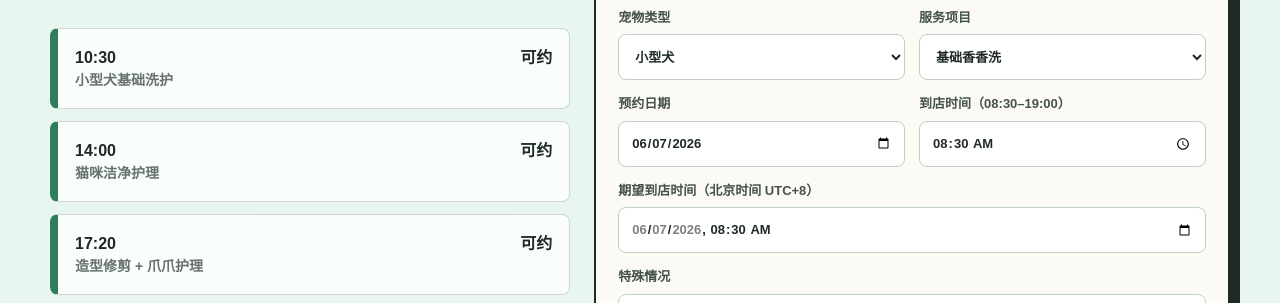
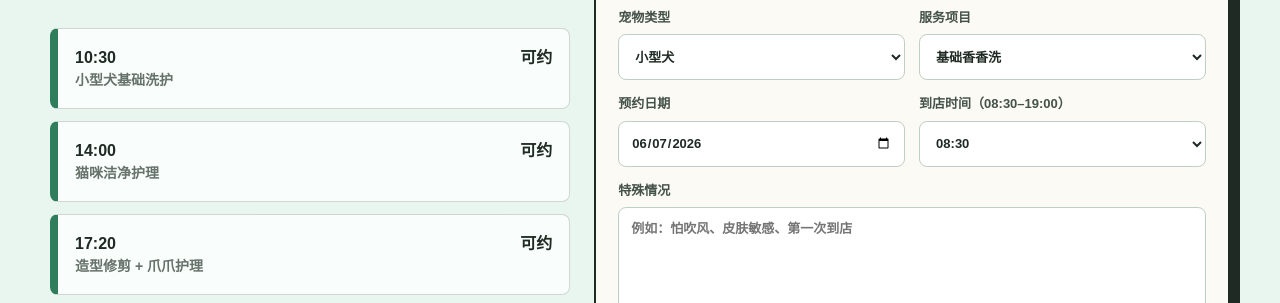
Before and after one commit to Albor1314/pet-care, a Next.js app: page / in a window 1280 px wide. Shown: the part 1503-1806 px from the top of the page. Built offline with nearby package versions, Linux system fonts and the light colour scheme.

Commit message:
到店时间修改

```diff
--- a/components/BookingForm.tsx
+++ b/components/BookingForm.tsx
@@ -6,6 +6,26 @@ const BEIJING_UTC_OFFSET_MS = 8 * 60 * 60 * 1000;
 const MIN_ARRIVAL_TIME = "08:30";
 const MAX_ARRIVAL_TIME = "19:00";
 const DEFAULT_ARRIVAL_TIME = MIN_ARRIVAL_TIME;
+const ARRIVAL_TIME_STEP_MINUTES = 30;
+
+function timeToMinutes(time: string) {
+  const [hours, minutes] = time.split(":").map(Number);
+  return hours * 60 + minutes;
+}
+
+function minutesToTime(totalMinutes: number) {
+  const hours = Math.floor(totalMinutes / 60);
+  const minutes = totalMinutes % 60;
+  return `${String(hours).padStart(2, "0")}:${String(minutes).padStart(2, "0")}`;
+}
+
+const arrivalTimeOptions = Array.from(
+  {
+    length:
+      Math.floor((timeToMinutes(MAX_ARRIVAL_TIME) - timeToMinutes(MIN_ARRIVAL_TIME)) / ARRIVAL_TIME_STEP_MINUTES) + 1,
+  },
+  (_, index) => minutesToTime(timeToMinutes(MIN_ARRIVAL_TIME) + index * ARRIVAL_TIME_STEP_MINUTES),
+);
 
 function formatDateFromUTC(date: Date) {
   const yyyy = date.getUTCFullYear();
@@ -18,16 +38,6 @@ function getTomorrowInBeijing() {
   const beijingDate = new Date(Date.now() + BEIJING_UTC_OFFSET_MS);
   beijingDate.setUTCDate(beijingDate.getUTCDate() + 1);
   return formatDateFromUTC(beijingDate);
-}
-
-function formatBeijingDateTime(date: Date) {
-  const beijingDate = new Date(date.getTime() + BEIJING_UTC_OFFSET_MS);
-  const yyyy = beijingDate.getUTCFullYear();
-  const mm = String(beijingDate.getUTCMonth() + 1).padStart(2, "0");
-  const dd = String(beijingDate.getUTCDate()).padStart(2, "0");
-  const hh = String(beijingDate.getUTCHours()).padStart(2, "0");
-  const min = String(beijingDate.getUTCMinutes()).padStart(2, "0");
-  return `${yyyy}-${mm}-${dd}T${hh}:${min}`;
 }
 
 function clampArrivalTime(time: string) {
@@ -51,25 +61,10 @@ function buildExpectedArrivalAtBeijing(date: string, time: string) {
   return date && safeTime ? `${date}T${safeTime}` : "";
 }
 
-function buildExpectedArrivalBoundary(date: string, time: string) {
-  return date ? `${date}T${time}` : "";
-}
-
-function clampExpectedArrivalAtBeijing(dateTime: string) {
-  const [date, time] = dateTime.split("T");
-
-  if (!date || !time) {
-    return dateTime;
-  }
-
-  return `${date}T${clampArrivalTime(time)}`;
-}
-
 export default function BookingForm() {
   const [minimumDate, setMinimumDate] = useState("");
   const [bookingDate, setBookingDate] = useState("");
   const [arrivalTime, setArrivalTime] = useState(DEFAULT_ARRIVAL_TIME);
-  const [beijingNow, setBeijingNow] = useState("");
   const [expectedArrivalAtBeijing, setExpectedArrivalAtBeijing] = useState("");
   const [formKey, setFormKey] = useState(0);
   const [toastVisible, setToastVisible] = useState(false);
@@ -80,7 +75,6 @@ export default function BookingForm() {
     setMinimumDate(defaultBookingDate);
     setBookingDate(defaultBookingDate);
     setArrivalTime(DEFAULT_ARRIVAL_TIME);
-    setBeijingNow(formatBeijingDateTime(new Date()));
     setExpectedArrivalAtBeijing(buildExpectedArrivalAtBeijing(defaultBookingDate, DEFAULT_ARRIVAL_TIME));
   }, []);
 
@@ -92,7 +86,6 @@ export default function BookingForm() {
     setMinimumDate(defaultBookingDate);
     setBookingDate(defaultBookingDate);
     setArrivalTime(DEFAULT_ARRIVAL_TIME);
-    setBeijingNow(formatBeijingDateTime(new Date()));
     setExpectedArrivalAtBeijing(buildExpectedArrivalAtBeijing(defaultBookingDate, DEFAULT_ARRIVAL_TIME));
     setFormKey((key) => key + 1);
     window.setTimeout(() => setToastVisible(false), 3200);
@@ -108,17 +101,6 @@ export default function BookingForm() {
 
     setArrivalTime(safeArrivalTime);
     setExpectedArrivalAtBeijing(buildExpectedArrivalAtBeijing(bookingDate, safeArrivalTime));
-  }
-
-  function handleExpectedArrivalAtBeijingChange(value: string) {
-    const safeExpectedArrivalAtBeijing = clampExpectedArrivalAtBeijing(value);
-    const [, safeArrivalTime] = safeExpectedArrivalAtBeijing.split("T");
-
-    setExpectedArrivalAtBeijing(safeExpectedArrivalAtBeijing);
-
-    if (safeArrivalTime) {
-      setArrivalTime(safeArrivalTime);
-    }
   }
 
   return (
@@ -164,28 +146,20 @@ export default function BookingForm() {
           </label>
           <label>
             到店时间（08:30–19:00）
-            <input
+            <select
               name="time"
-              type="time"
-              min={MIN_ARRIVAL_TIME}
-              max={MAX_ARRIVAL_TIME}
               value={arrivalTime}
               onChange={(event) => handleArrivalTimeChange(event.target.value)}
               required
-            />
+            >
+              {arrivalTimeOptions.map((time) => (
+                <option value={time} key={time}>
+                  {time}
+                </option>
+              ))}
+            </select>
           </label>
-          <label className="full">
-            期望到店时间（北京时间 UTC+8）
-            <input
-              name="expectedArrivalAtBeijing"
-              type="datetime-local"
-              min={buildExpectedArrivalBoundary(bookingDate, MIN_ARRIVAL_TIME) || beijingNow}
-              max={buildExpectedArrivalBoundary(bookingDate, MAX_ARRIVAL_TIME)}
-              value={expectedArrivalAtBeijing}
-              onChange={(event) => handleExpectedArrivalAtBeijingChange(event.target.value)}
-              required
-            />
-          </label>
+          <input type="hidden" name="expectedArrivalAtBeijing" value={expectedArrivalAtBeijing} />
           <label className="full">
             特殊情况
             <textarea name="note" placeholder="例如：怕吹风、皮肤敏感、第一次到店" />
```
